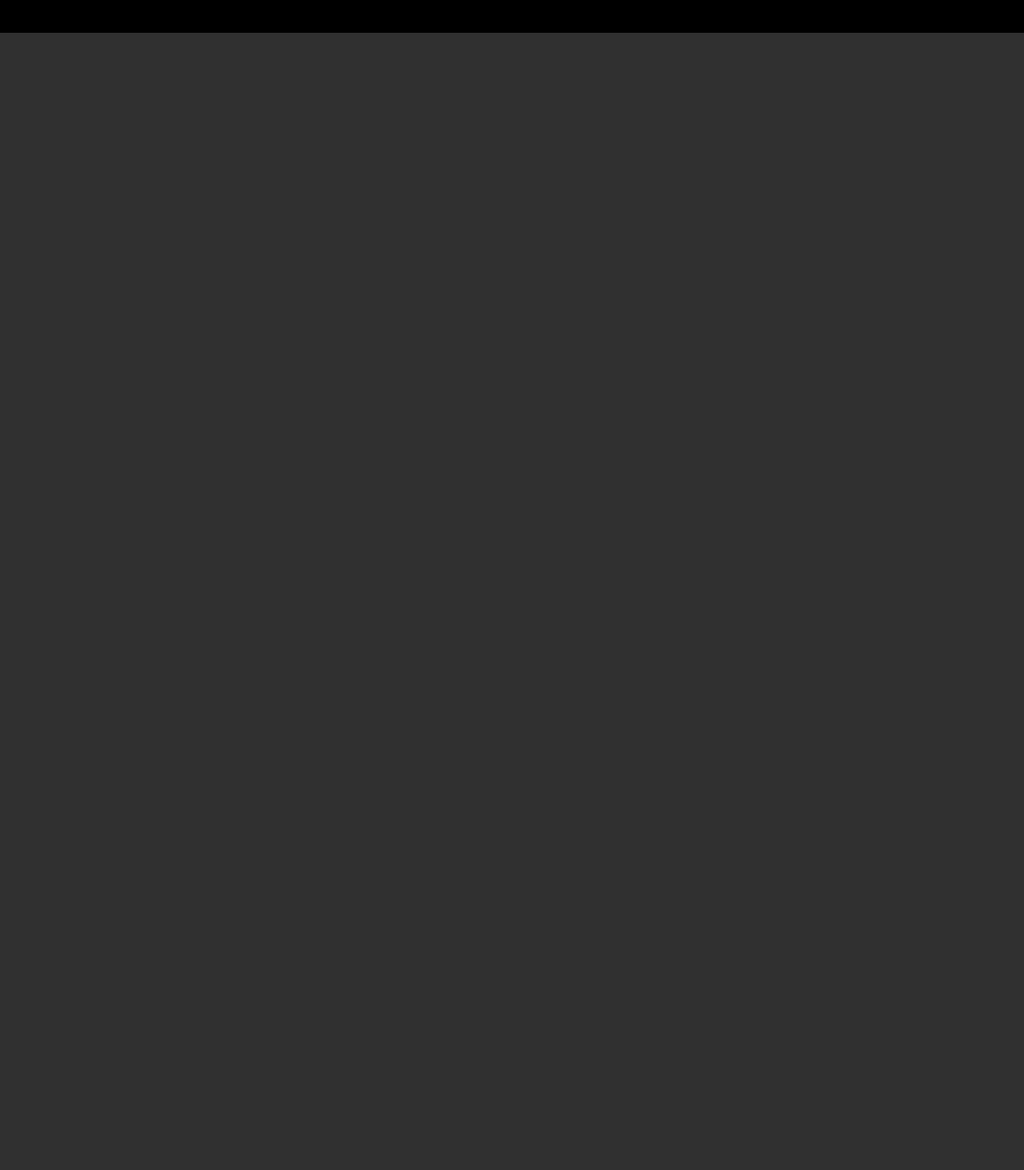
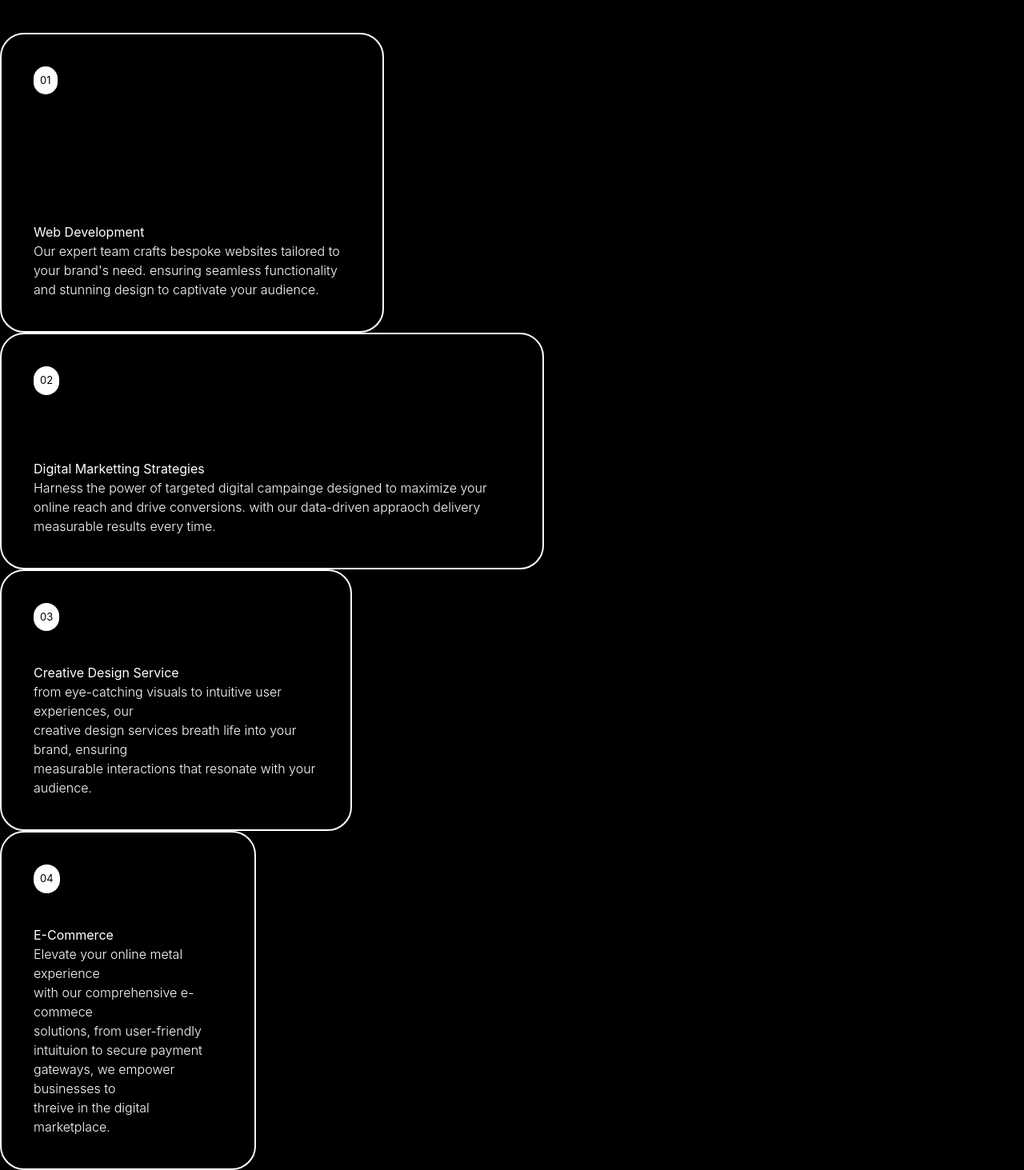
Before and after one commit to Sage-NBA/Light-and-Dark-mode, a React (Vite) app: page /Technology in a window 1280 px wide. Shown: the part 866-2329 px from the top of the page at 80% size. Before the commit the page ends 907 px from the top, so only its background shows below. Built offline with nearby package versions, Linux system fonts and the light colour scheme.

Commit message:
Update technology page layout

```diff
--- a/src/Pages/Technology.tsx
+++ b/src/Pages/Technology.tsx
@@ -46,6 +46,70 @@ function Home() {
           the digital landscape.
         </p>
       </div>
+      {/* Boxes */}
+      <section className=" ">
+        <div className="md:w-120 md:p-10 p-5 w-fit rounded-[30px] p-3 light:border-black border-2 border-white">
+          <button className="w-fit rounded-[100px] text-black text-[13px] light:text-white bg-white light:bg-black p-2 ">
+            01
+          </button>
+          <h1 className="mt-40">Web Development</h1>
+          <p className="font-light">
+            Our expert team crafts bespoke websites tailored to
+            <br /> your brand's need. ensuring seamless functionality
+            <br />
+            and stunning design to captivate your audience.
+          </p>
+        </div>
+        {/* 02 */}
+        <div className="md:w-170 md:p-10 p-5 w-fit rounded-[30px] p-3 light:border-black border-2 border-white">
+          <button className="w-fit rounded-[100px] text-black text-[13px] light:text-white bg-white light:bg-black p-2 ">
+            02
+          </button>
+          <h1 className="mt-20">Digital Marketting Strategies</h1>
+          <p className="font-light">
+            Harness the power of targeted digital campainge designed to maximize
+            your
+            <br /> online reach and drive conversions. with our data-driven
+            appraoch delivery
+            <br />
+            measurable results every time.
+          </p>
+        </div>
+        {/* 03 */}
+        <div className="md:w-110 md:p-10 p-5 w-fit rounded-[30px] p-3 light:border-black border-2 border-white">
+          <button className="w-fit rounded-[100px] text-black text-[13px] light:text-white bg-white light:bg-black p-2 ">
+            03
+          </button>
+          <h1 className="mt-10">Creative Design Service</h1>
+          <p className="font-light">
+            from eye-catching visuals to intuitive user experiences, our
+            <br /> creative design services breath life into your brand,
+            ensuring
+            <br />
+            measurable interactions that resonate with your audience.
+          </p>
+        </div>
+        {/* 04 */}
+        <div className="md:w-80 md:p-10 p-5 w-fit rounded-[30px] p-3 light:border-black border-2 border-white">
+          <button className="w-fit rounded-[100px] text-black text-[13px] light:text-white bg-white light:bg-black p-2 ">
+            04
+          </button>
+          <h1 className="mt-10">E-Commerce</h1>
+          <p className="font-light">
+            Elevate your online metal experience
+            <br />
+            with our comprehensive e-commece
+            <br />
+            solutions, from user-friendly
+            <br />
+            intuituion to secure payment
+            <br />
+            gateways, we empower businesses to
+            <br />
+            threive in the digital marketplace.
+          </p>
+        </div>
+      </section>
     </div>
   );
 }
```
